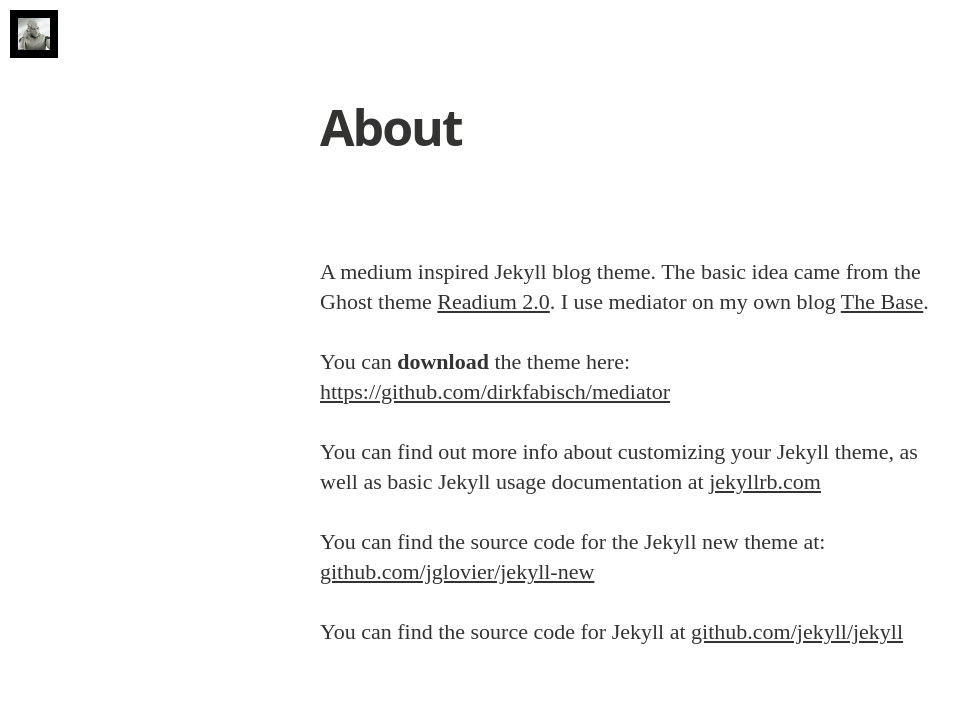
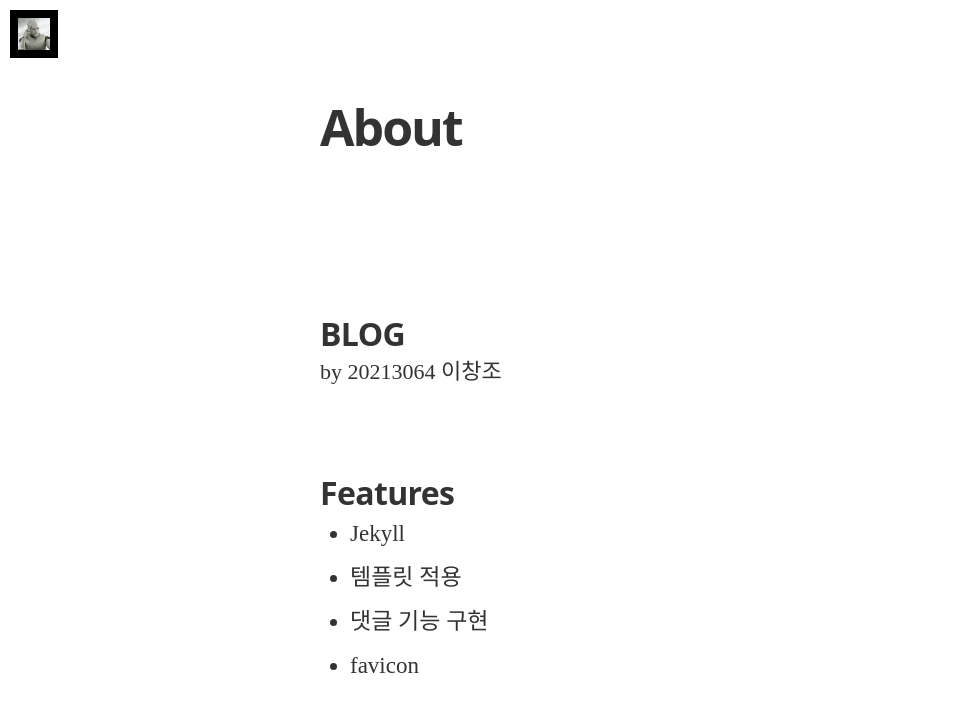
Before and after one commit to CreationEconomy/CreationEconomy.github.io, a Jekyll site: the page built from about.md, in a window 1280 px wide. Shown: the top 717 px of the page, without its empty margins (0-980 px from the left). Built offline with Jekyll 4.4.1, drawn with Linux system fonts in a browser that asks for light colours; nearby versions of some CDN libraries; some web fonts are replaced; grey boxes are pictures that could not be loaded.

Commit message:
modify about.md

```diff
--- a/about.md
+++ b/about.md
@@ -4,14 +4,14 @@ title: About
 permalink: /about/
 ---
 
-A medium inspired Jekyll blog theme. The basic idea came from the Ghost theme
-[Readium 2.0](http://www.svenread.com/readium-ghost-theme/). I use mediator on my own blog [The Base](blog.base68.com).
+BLOG
+---
+by 20213064 이창조
+<br>
 
-You can **download** the theme here:
-[https://github.com/dirkfabisch/mediator](https://github.com/dirkfabisch/mediator)
-
-You can find out more info about customizing your Jekyll theme, as well as basic Jekyll usage documentation at [jekyllrb.com](http://jekyllrb.com/)
-
-You can find the source code for the Jekyll new theme at: [github.com/jglovier/jekyll-new](https://github.com/jglovier/jekyll-new)
-
-You can find the source code for Jekyll at [github.com/jekyll/jekyll](https://github.com/jekyll/jekyll)
+##  Features
+- Jekyll
+- 템플릿 적용
+- 댓글 기능 구현
+- favicon
+<br>
```
